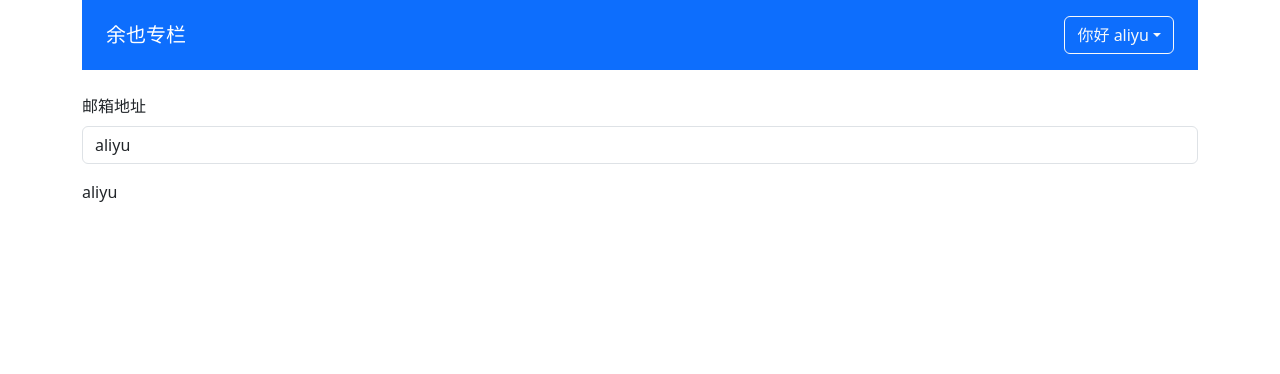
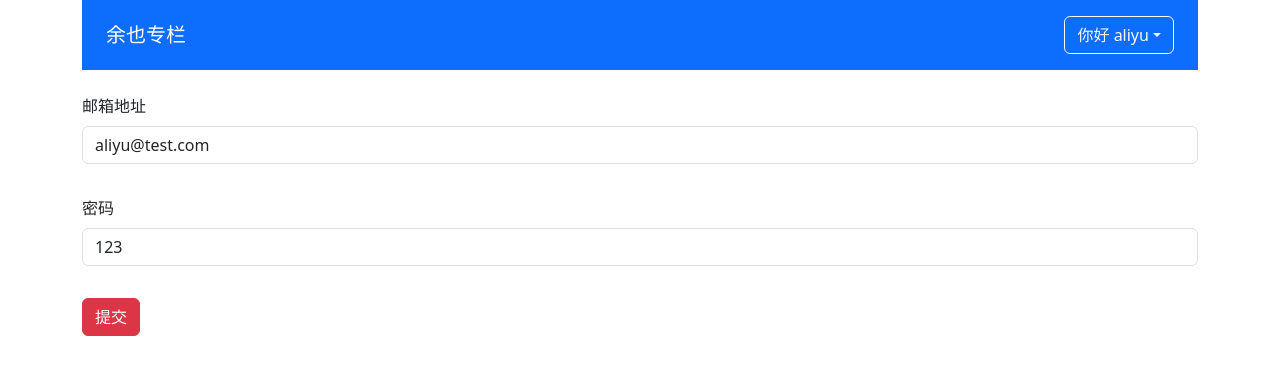
Before and after one commit to aliyuv/yuye, a Vue app: page / in a window 1280 px wide. Shown: the top 374 px of the page. Built offline with nearby package versions, Linux system fonts and the light colour scheme.

Commit message:
使用mitt打通表单父子组件之间传值的问题

```diff
--- a/package.json
+++ b/package.json
@@ -9,6 +9,7 @@
   },
   "dependencies": {
     "bootstrap": "5.2.0-beta1",
+    "mitt": "^3.0.0",
     "vue": "^3.2.13"
   },
   "devDependencies": {
--- a/src/App.vue
+++ b/src/App.vue
@@ -2,13 +2,19 @@
   <div class="container">
     <GlobalHeader :user="currentUser"></GlobalHeader>
     <!--    <columnList :list="list"></columnList>-->
-    <form action="">
+    <validate-form @form-submit="onFromSubmit">
       <div class="mb-3">
         <label for="exampleInputEmail1" class="form-label">邮箱地址</label>
-        <validate-input :rules="emailRules" v-model="emailVal"></validate-input>
-        {{emailVal}}
+        <validate-input :rules="emailRules" v-model="emailVal" ref="inputRef"></validate-input>
       </div>
-    </form>
+      <div class="mb-3">
+        <label for="exampleInputEmail1" class="form-label">密码</label>
+        <validate-input v-model="passwordVal" :rules="passwordRules"></validate-input>
+      </div>
+      <template #submit>
+        <span class="btn btn-danger">提交</span>
+      </template>
+    </validate-form>
   </div>
 </template>
 
@@ -18,6 +24,7 @@
 import columnList, { ColumnProps } from '@/components/ColumnList.vue'
 import GlobalHeader, { UserProps } from '@/components/GlobalHeader.vue'
 import ValidateInput, { RulesProp } from '@/components/ValidateInput.vue'
+import ValidateForm from '@/components/ValidateForm.vue'
 
 const currentUser: UserProps = {
   isLogin: true,
@@ -54,10 +61,12 @@
   components: {
     // columnList,
     GlobalHeader,
-    ValidateInput
+    ValidateInput,
+    ValidateForm
   },
   setup () {
-    const emailVal = ref('aliyu')
+    const inputRef = ref<any>()
+    const emailVal = ref('aliyu@test.com')
     const emailRules: RulesProp = [
       {
         type: 'required',
@@ -68,11 +77,25 @@
         message: '请输入正确的电子邮箱格式'
       }
     ]
+    const passwordVal = ref('123')
+    const passwordRules: RulesProp = [
+      {
+        type: 'required',
+        message: '密码不能为空'
+      }
+    ]
+    const onFromSubmit = (result: boolean) => {
+      console.log(inputRef.value.validateInput())
+    }
     return {
       list: testData,
       currentUser,
       emailRules,
-      emailVal
+      emailVal,
+      onFromSubmit,
+      inputRef,
+      passwordVal,
+      passwordRules
     }
   }
 })
--- /dev/null
+++ b/src/components/ValidateForm.vue
@@ -0,0 +1,42 @@
+<template>
+  <form class="valid-form-container">
+    <slot name="default"></slot>
+    <div class="submit-area" @click.prevent="submitForm">
+      <slot name="submit">
+        <button type="submit" class="btn btn-primary">提交</button>
+      </slot>
+    </div>
+  </form>
+</template>
+
+<script lang="ts">
+import { defineComponent, onUnmounted } from 'vue'
+import mitt from 'mitt'
+
+type Events = {
+  'form-item-created': string
+}
+export const emitter = mitt<Events>()
+export default defineComponent({
+  emits: ['form-submit'],
+  setup (props, context) {
+    const submitForm = () => {
+      context.emit('form-submit', true)
+    }
+    const callback = (test: string) => {
+      console.log(test)
+    }
+    emitter.on('form-item-created', callback)
+    onUnmounted(() => {
+      emitter.off('form-item-created', callback)
+    })
+    return {
+      submitForm
+    }
+  }
+})
+</script>
+
+<style scoped>
+
+</style>
--- a/src/components/ValidateInput.vue
+++ b/src/components/ValidateInput.vue
@@ -12,7 +12,8 @@
 </template>
 
 <script lang="ts">
-import { defineComponent, reactive, PropType } from 'vue'
+import { defineComponent, reactive, PropType, onMounted } from 'vue'
+import { emitter } from './ValidateForm.vue'
 
 const emailReg = /^[a-zA-Z0-9.!#$%&’*+/=?^_`{|}~-]+@[a-zA-Z0-9-]+(?:\.[a-zA-Z0-9-]+)*$/
 
@@ -56,8 +57,13 @@
           return passed
         })
         inputRef.error = !allPassed
+        return allPassed
       }
+      return true
     }
+    onMounted(() => {
+      emitter.emit('form-item-created', inputRef.val)
+    })
     return {
       inputRef,
       validateInput,
```
Also changed, not shown: 1 other file (tests, documents, lock files or other folders).
